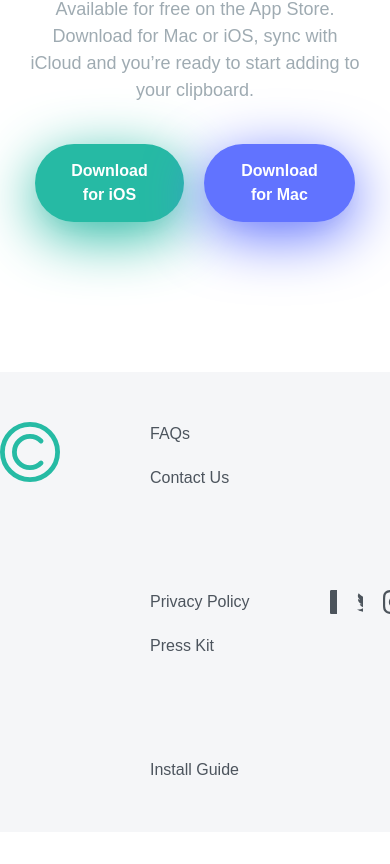
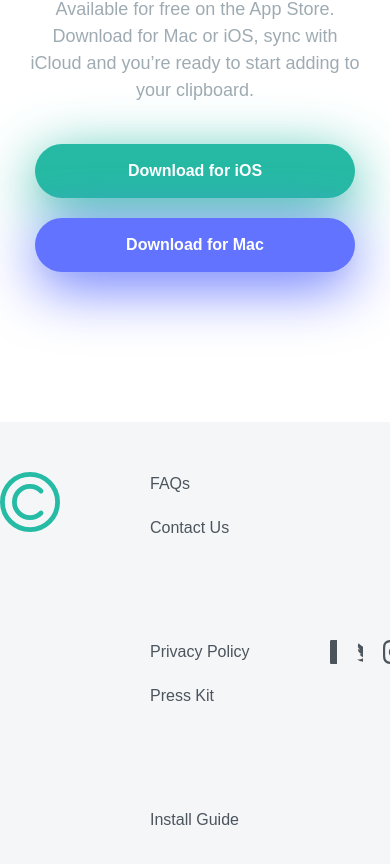
Before and after one commit to tyVespA/clipboard-landing-page-master-react, a React (Vite) app: page / in a window 390 px wide. Shown: the part 4470-5334 px from the top of the page. Before the commit the page ends 5302 px from the top, so only its background shows below. Built offline with nearby package versions, Linux system fonts and the light colour scheme; a web font is replaced by a local one.

Commit message:
Add responsiveness

```diff
--- a/src/styles/Cta.module.css
+++ b/src/styles/Cta.module.css
@@ -5,3 +5,9 @@
   padding-inline: 35px;
   margin-top: 40px;
 }
+
+@media screen and (max-width: 530px) {
+  .cta {
+    flex-direction: column;
+  }
+}
```
